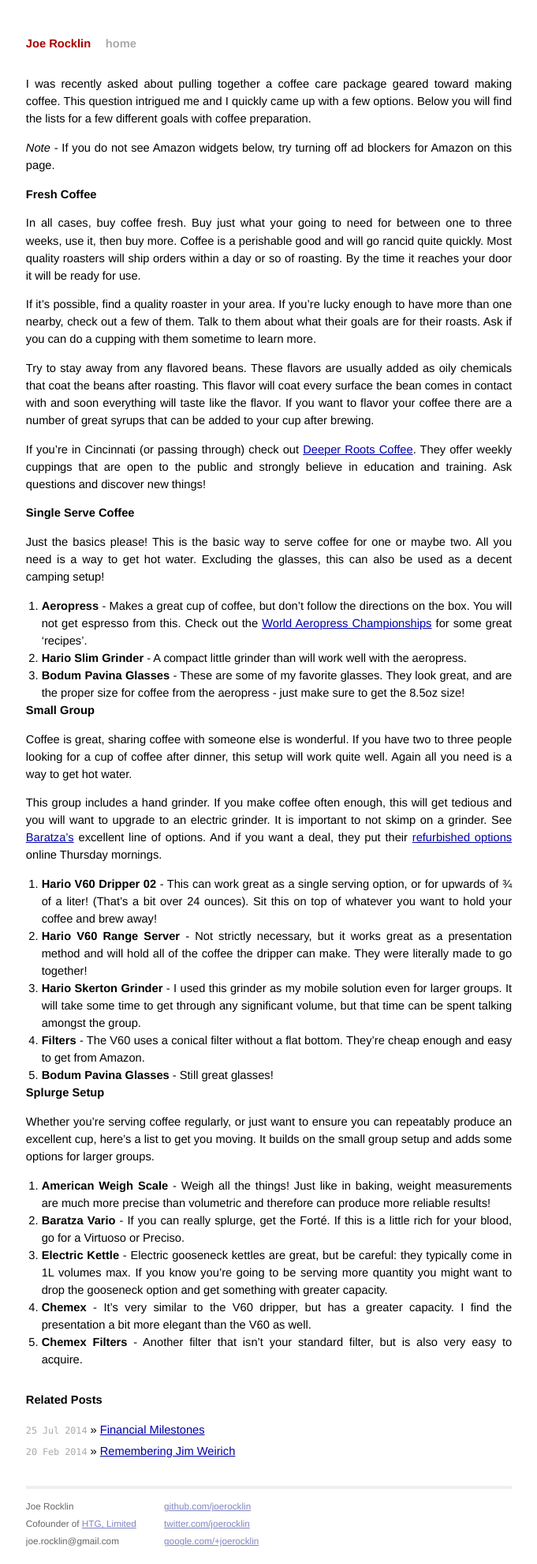
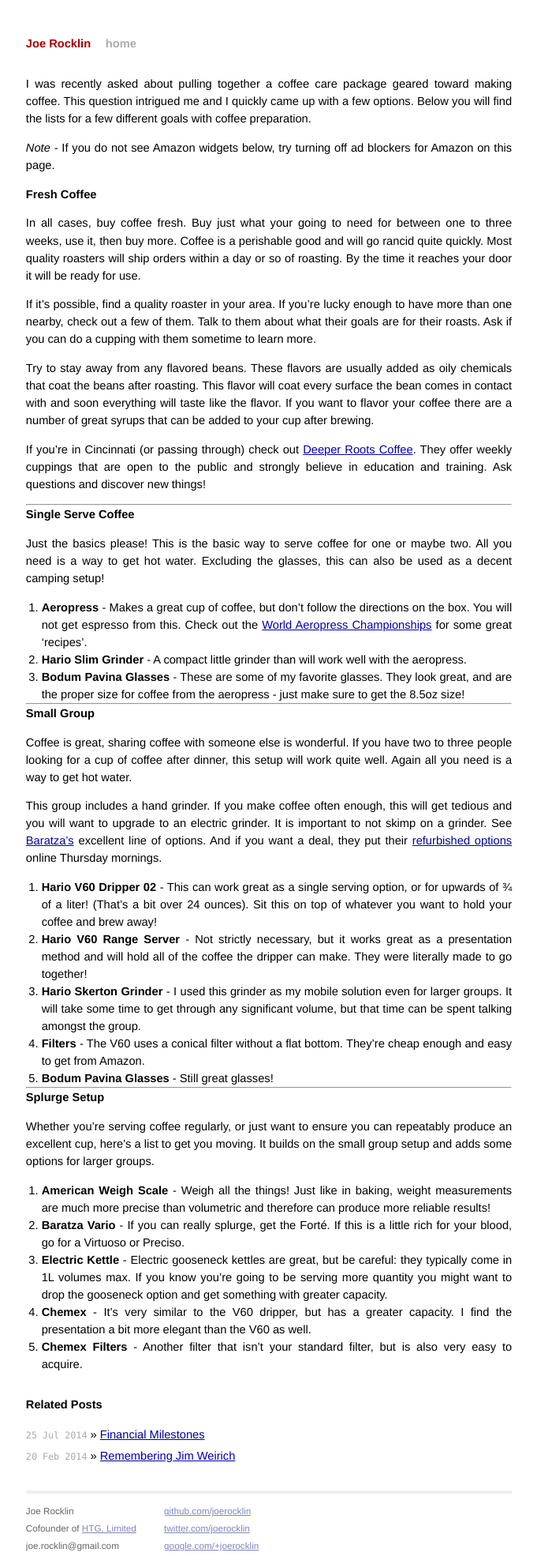
Before and after one commit to joerocklin/joerocklin.github.io, a Jekyll site: the page built from _posts/2014-08-25-Coffee-Care-Packages.md, in a window 1280 px wide. Shown: the whole page at 79% size, without its empty margins (299-980 px from the left). Built offline with Jekyll 4.4.1, drawn with Linux system fonts in a browser that asks for light colours; a script that is not in the unit is left out.

Commit message:
Minor tweak to layout

```diff
--- a/_posts/2014-08-25-Coffee-Care-Packages.md
+++ b/_posts/2014-08-25-Coffee-Care-Packages.md
@@ -7,7 +7,7 @@
 
 *Note* - If you do not see Amazon widgets below, try turning off ad blockers for Amazon on this page.
 
-### Fresh Coffee
+## Fresh Coffee
 
 In all cases, buy coffee fresh. Buy just what your going to need for between one to three weeks, use it, then buy more. Coffee is a perishable good and will go rancid quite quickly. Most quality roasters will ship orders within a day or so of roasting. By the time it reaches your door it will be ready for use.
 
@@ -17,7 +17,9 @@
 
 If you're in Cincinnati (or passing through) check out [Deeper Roots Coffee](http://www.deeperrootscoffee.com). They offer weekly cuppings that are open to the public and strongly believe in education and training. Ask questions and discover new things!
 
-## Single Serve Coffee
+------
+
+# Single Serve Coffee
 
 Just the basics please! This is the basic way to serve coffee for one or maybe two. All you need is a way to get hot water. Excluding the glasses, this can also be used as a decent camping setup!
 
@@ -29,7 +31,9 @@
 2. **Hario Slim Grinder** - A compact little grinder than will work well with the aeropress.
 3. **Bodum Pavina Glasses** - These are some of my favorite glasses. They look great, and are the proper size for coffee from the aeropress - just make sure to get the 8.5oz size!
 
-## Small Group
+------
+
+# Small Group
 
 Coffee is great, sharing coffee with someone else is wonderful. If you have two to three people looking for a cup of coffee after dinner, this setup will work quite well. Again all you need is a way to get hot water.
 
@@ -45,7 +49,9 @@
 4. **Filters** - The V60 uses a conical filter without a flat bottom. They're cheap enough and easy to get from Amazon.
 5. **Bodum Pavina Glasses** - Still great glasses!
 
-## Splurge Setup
+------
+
+# Splurge Setup
 
 Whether you're serving coffee regularly, or just want to ensure you can repeatably produce an excellent cup, here's a list to get you moving. It builds on the small group setup and adds some options for larger groups.
 
```
